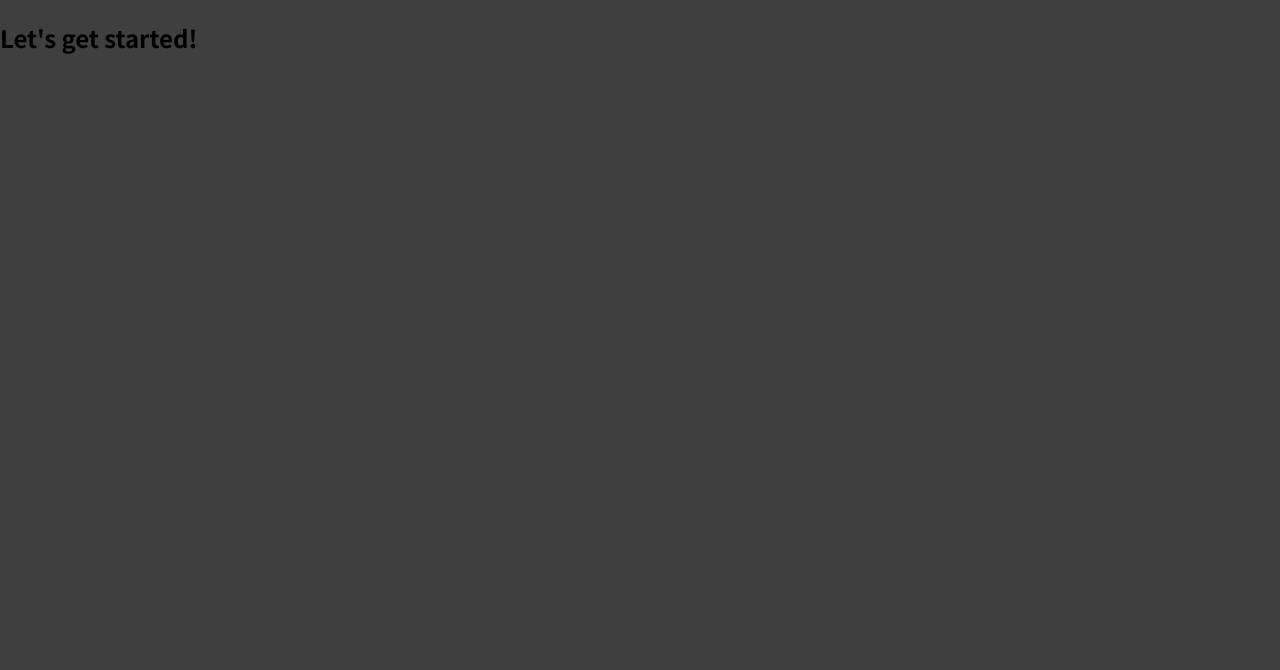
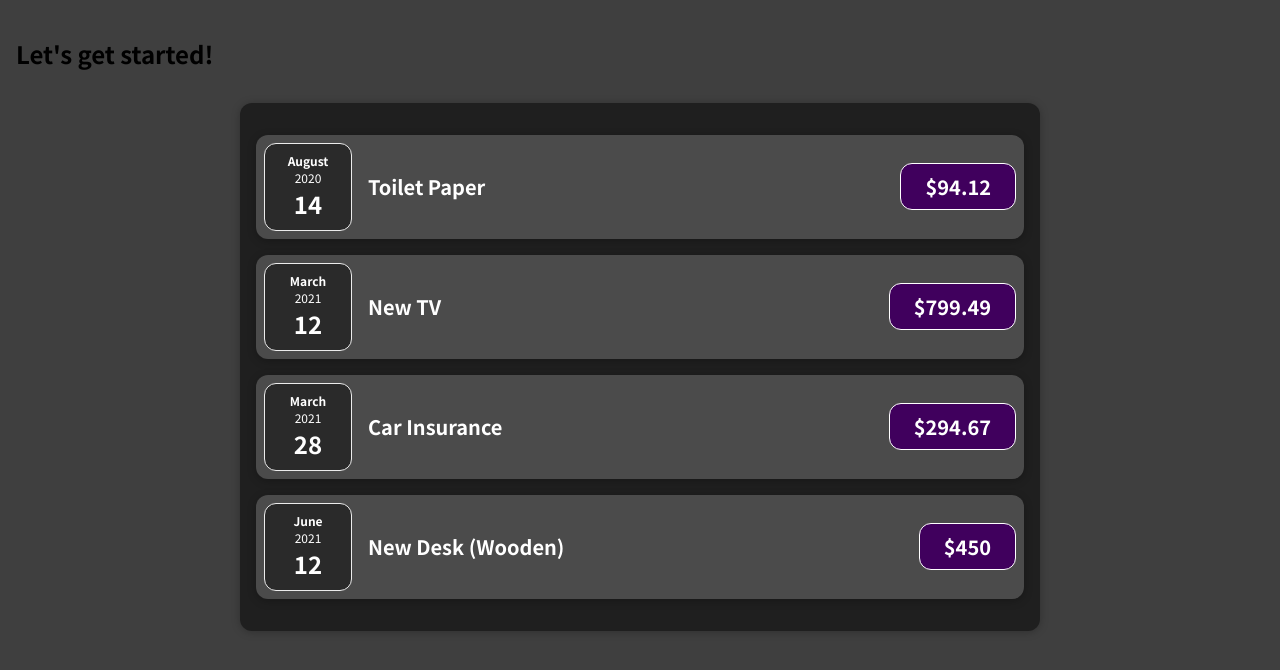
Before and after one commit to krsticn/expense-tracker, a JavaScript app: page / in a window 1280 px wide. Shown: the top 670 px of the page. Built offline with nearby package versions, Linux system fonts and the light colour scheme.

Commit message:
Aded ExpenseList Component with nested component. Added basic styling

```diff
--- a/src/App.js
+++ b/src/App.js
@@ -1,7 +1,32 @@
+import ExpensesList from "./components/ExpensesList";
+
 function App() {
+  const expenses = [
+    {
+      id: "e1",
+      title: "Toilet Paper",
+      amount: 94.12,
+      date: new Date(2020, 7, 14),
+    },
+    { id: "e2", title: "New TV", amount: 799.49, date: new Date(2021, 2, 12) },
+    {
+      id: "e3",
+      title: "Car Insurance",
+      amount: 294.67,
+      date: new Date(2021, 2, 28),
+    },
+    {
+      id: "e4",
+      title: "New Desk (Wooden)",
+      amount: 450,
+      date: new Date(2021, 5, 12),
+    },
+  ];
+
   return (
     <div>
       <h2>Let's get started!</h2>
+      <ExpensesList items={expenses} />
     </div>
   );
 }
--- /dev/null
+++ b/src/components/ExpenseDate.css
@@ -0,0 +1,26 @@
+.expense-date {
+    display: flex;
+    flex-direction: column;
+    width: 5.5rem;
+    height: 5.5rem;
+    border: 1px solid #ececec;
+    background-color: #2a2a2a;
+    color: white;
+    border-radius: 12px;
+    align-items: center;
+    justify-content: center;
+  }
+
+  .expense-date__month {
+    font-size: 0.75rem;
+    font-weight: bold;
+  }
+
+  .expense-date__year {
+    font-size: 0.75rem;
+  }
+
+  .expense-date__day {
+    font-size: 1.5rem;
+    font-weight: bold;
+  }
--- /dev/null
+++ b/src/components/ExpenseDate.js
@@ -0,0 +1,15 @@
+import "./ExpenseDate.css";
+
+export default function ExpenseDate(props) {
+  const month = props.date.toLocaleString("en-US", { month: "long" });
+  const day = props.date.toLocaleString("en-US", { day: "2-digit" });
+  const year = props.date.getFullYear();
+
+  return (
+    <div className="expense-date">
+      <div className="expense-date__month">{month}</div>
+      <div className="expense-date__year">{year}</div>
+      <div className="expense-date__day">{day}</div>
+    </div>
+  );
+}
--- /dev/null
+++ b/src/components/ExpenseItem.css
@@ -0,0 +1,56 @@
+.expense-item {
+    display: flex;
+    justify-content: space-between;
+    align-items: center;
+    box-shadow: 0 2px 8px rgba(0, 0, 0, 0.25);
+    padding: 0.5rem;
+    margin: 1rem 0;
+    border-radius: 12px;
+    background-color: #4b4b4b;
+  }
+
+  .expense-item__description {
+    display: flex;
+    flex-direction: column;
+    gap: 1rem;
+    align-items: flex-end;
+    flex-flow: column-reverse;
+    justify-content: flex-start;
+    flex: 1;
+  }
+
+  .expense-item h2 {
+    color: #3a3a3a;
+    font-size: 1rem;
+    flex: 1;
+    margin: 0 1rem;
+    color: white;
+  }
+
+  .expense-item__price {
+    font-size: 1rem;
+    font-weight: bold;
+    color: white;
+    background-color: #40005d;
+    border: 1px solid white;
+    padding: 0.5rem;
+    border-radius: 12px;
+  }
+
+  @media (min-width: 580px) {
+    .expense-item__description {
+      flex-direction: row;
+      align-items: center;
+      justify-content: flex-start;
+      flex: 1;
+    }
+
+    .expense-item__description h2 {
+      font-size: 1.25rem;
+    }
+
+    .expense-item__price {
+      font-size: 1.25rem;
+      padding: 0.5rem 1.5rem;
+    }
+  }
--- /dev/null
+++ b/src/components/ExpenseItem.js
@@ -0,0 +1,14 @@
+import ExpenseDate from "./ExpenseDate";
+import "./ExpenseItem.css";
+
+export default function ExpenseItem(props) {
+  return (
+    <div className="expense-item">
+      <ExpenseDate date={props.date} />
+      <div className="expense-item__description">
+        <h2>{props.title}</h2>
+        <div className="expense-item__price">${props.amount}</div>
+      </div>
+    </div>
+  );
+}
--- /dev/null
+++ b/src/components/ExpensesList.css
@@ -0,0 +1,9 @@
+.expenses {
+    padding: 1rem;
+    background-color: rgb(31, 31, 31);
+    margin: 2rem auto;
+    width: 50rem;
+    max-width: 95%;
+    border-radius: 12px;
+    box-shadow: 0 1px 8px rgba(0, 0, 0, 0.25);
+  }
--- /dev/null
+++ b/src/components/ExpensesList.js
@@ -0,0 +1,29 @@
+import ExpenseItem from "./ExpenseItem";
+import "./ExpensesList.css";
+
+export default function ExpensesList(props) {
+  return (
+    <div className="expenses">
+      <ExpenseItem
+        title={props.items[0].title}
+        date={props.items[0].date}
+        amount={props.items[0].amount}
+      />
+      <ExpenseItem
+        title={props.items[1].title}
+        date={props.items[1].date}
+        amount={props.items[1].amount}
+      />
+      <ExpenseItem
+        title={props.items[2].title}
+        date={props.items[2].date}
+        amount={props.items[2].amount}
+      />
+      <ExpenseItem
+        title={props.items[3].title}
+        date={props.items[3].date}
+        amount={props.items[3].amount}
+      />
+    </div>
+  );
+}
--- a/src/index.css
+++ b/src/index.css
@@ -11,4 +11,5 @@ html {
 body {
   margin: 0;
   background-color: #3f3f3f;
+  padding: 1em;
 }
```
Also changed, not shown: 1 other file (tests, documents, lock files or other folders).
